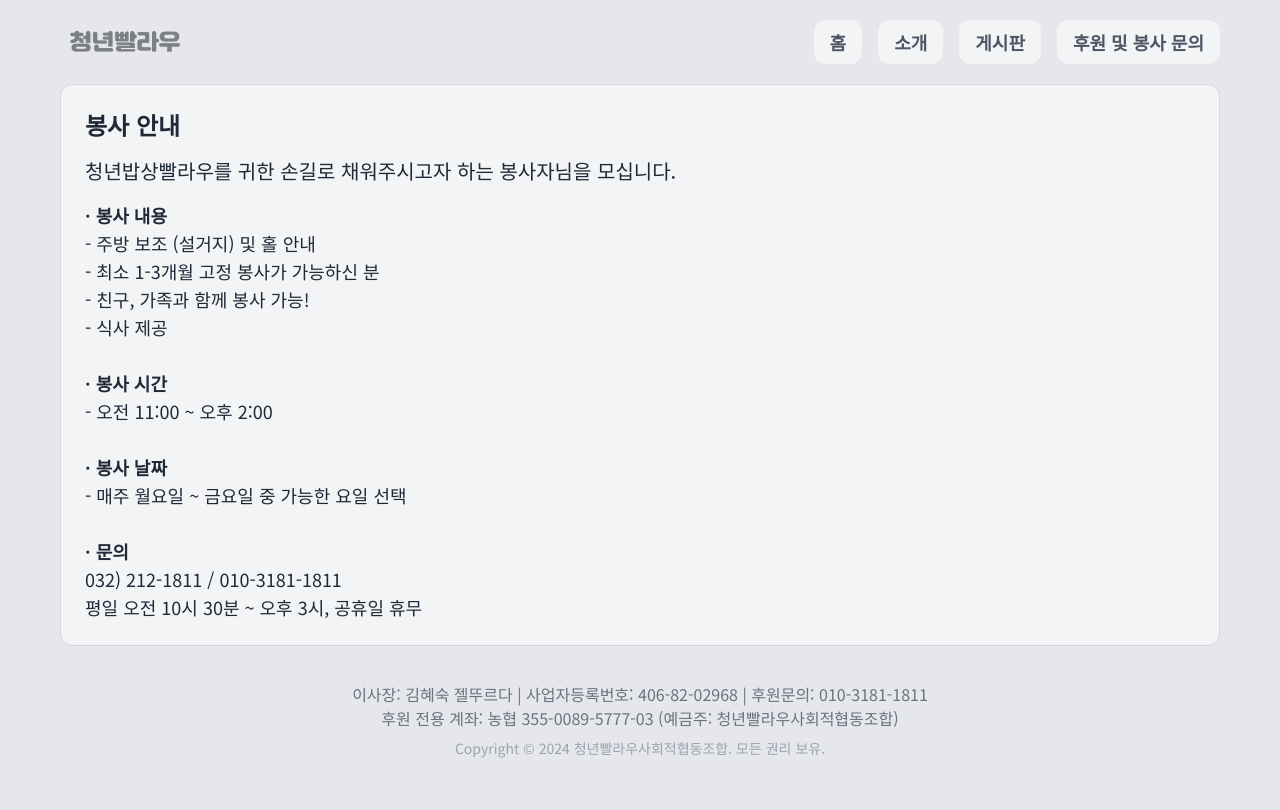
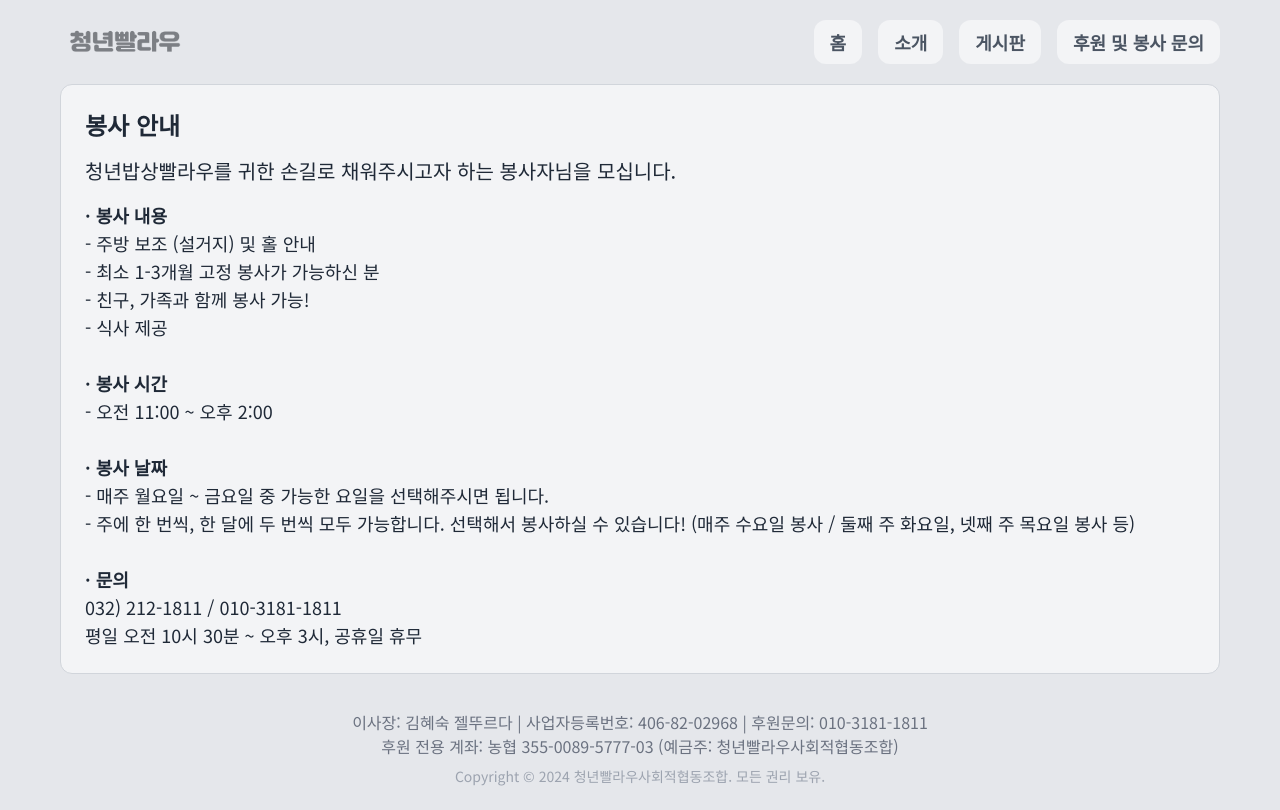
Before and after one commit to asheswook/youthpalau, a SvelteKit app: page /volunteer in a window 1280 px wide. Built offline with nearby package versions, Linux system fonts and the light colour scheme.

Commit message:
Chore: added description for volunteer

```diff
--- a/src/routes/volunteer/+page.svelte
+++ b/src/routes/volunteer/+page.svelte
@@ -18,7 +18,11 @@
 	<span>- 오전 11:00 ~ 오후 2:00</span><br />
 
 	<span class="font-semibold">&#183; 봉사 날짜</span>
-	<span>- 매주 월요일 ~ 금요일 중 가능한 요일 선택</span><br />
+	<span>- 매주 월요일 ~ 금요일 중 가능한 요일을 선택해주시면 됩니다. </span>
+	<span
+		>- 주에 한 번씩, 한 달에 두 번씩 모두 가능합니다. 선택해서 봉사하실 수 있습니다! (매주 수요일
+		봉사 / 둘째 주 화요일, 넷째 주 목요일 봉사 등)
+	</span><br />
 
 	<span class="font-semibold">&#183; 문의</span>
 	<span>032) 212-1811 / 010-3181-1811</span>
```
